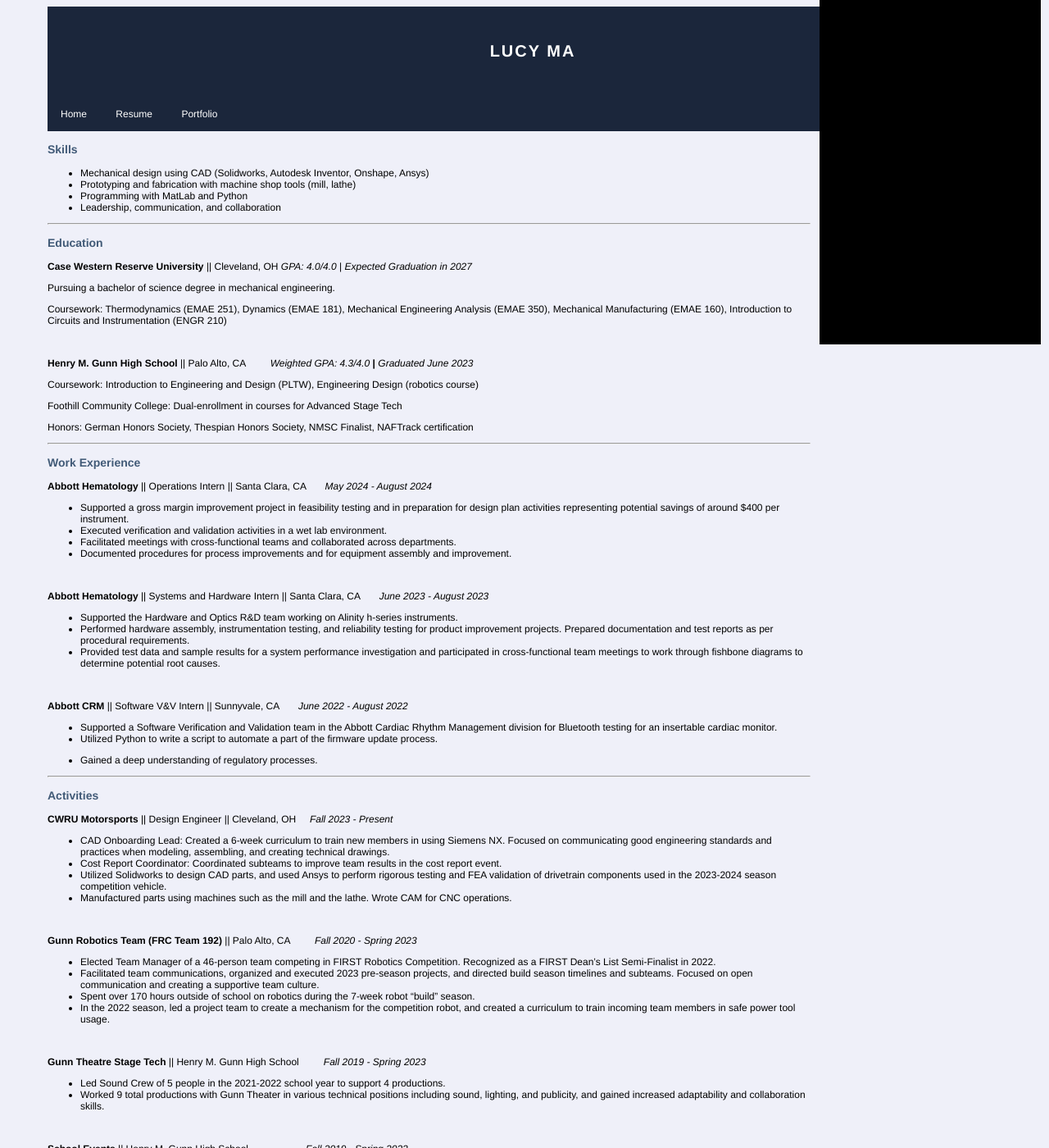
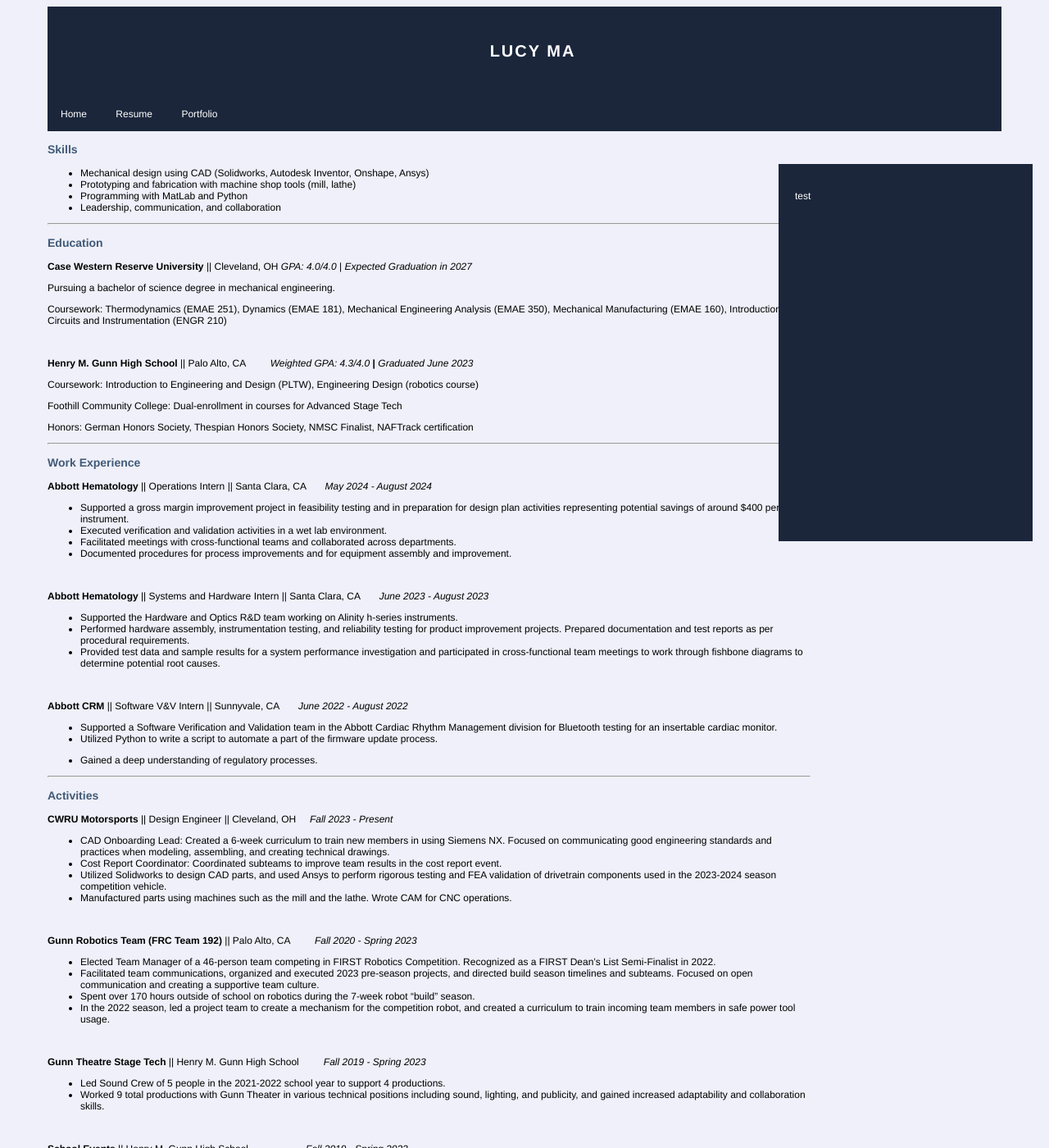
Before and after one commit to lucyttma/lucyttma.github.io, a Jekyll site: the page built from static/resume.html, in a window 1280 px wide and 1400 px high. Shown: the whole window at 82% size. Built offline with Jekyll 4.4.1, drawn with Linux system fonts in a browser that asks for light colours.

Commit message:
Update resume.scss

```diff
--- a/_sass/resume.scss
+++ b/_sass/resume.scss
@@ -21,12 +21,14 @@
 }
 
 .sidebar {
-   position:fixed;
-   right:10px;
-   top:0px;
-   height:30%;
-   width:270px;
-   background:#000;
+  position:fixed;
+  right:20px;
+  top:200px;
+  height:30%;
+  width:270px;
+  background:#1b263b;
+  padding: 20px;
+  color: white;
 }
 
 body {
```
